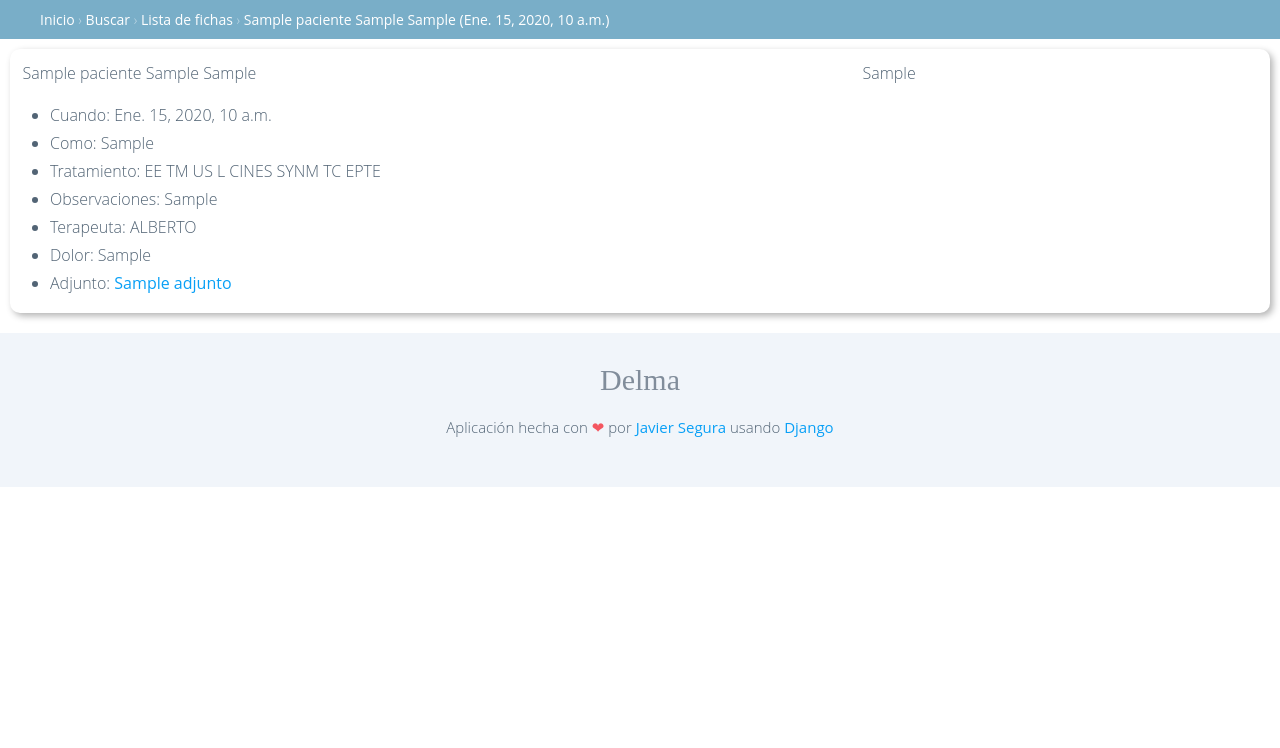
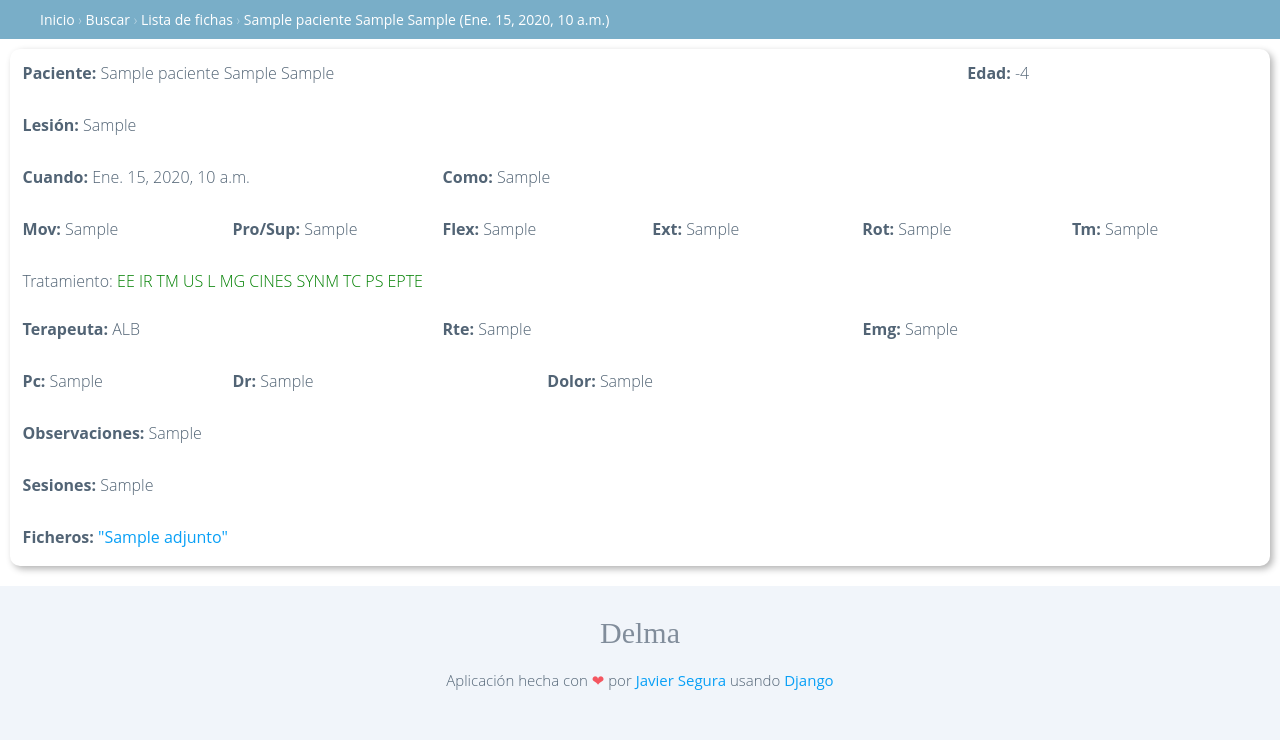
Before and after one commit to reciproco/delma, a Django app: page /fichas/1/ in a window 1280 px wide. Shown: the part 52-800 px from the top of the page. Run offline with Django 3.2, Linux system fonts and the light colour scheme; a user stored in the database is signed in; tables that the repository leaves empty hold one stand-in row (values such as "Sample post").

Commit message:
Primera aproximación a ficha completa

```diff
--- a/fichas/models.py
+++ b/fichas/models.py
@@ -1,7 +1,8 @@
 from django.db import models
-import os
 from uuid import uuid4
 from django.utils.translation import ugettext_lazy as _
+from django.utils import timezone
+
 
 def path_and_rename(instance, filename):
     instance.nombre = filename
@@ -11,6 +12,7 @@ def path_and_rename(instance, filename):
     else:
         filename = '{}.{}'.format(uuid4().hex, ext)
     return filename
+
 
 # Create your models here.
 class Paciente(models.Model):
@@ -25,12 +27,19 @@ class Paciente(models.Model):
     alta = models.DateTimeField()
 
     def _get_nombre_completo(self):
-        "Devuelve el nombre completo de la persona."
+        """Devuelve el nombre completo de la persona."""
         return '%s %s %s' % (self.nombre, self.apellido1, self.apellido2)
     nombre_completo = property(_get_nombre_completo)
 
+    def edad(self):
+        años = timezone.now().year - self.nacimiento.year
+
+        return años
+
+
     def __str__(self):
         return self.nombre_completo
+
 
 class Ficha(models.Model):
 
@@ -40,10 +49,21 @@ class Ficha(models.Model):
         ('CAR', _('CAROLINA')),
     )
 
-    paciente = models.ForeignKey(Paciente, on_delete=models.CASCADE, related_name='consultas')
+    paciente = models.ForeignKey(Paciente, on_delete=models.CASCADE,
+                                 related_name='consultas')
     lesion = models.CharField(max_length=1024)
-    cuando  = models.DateTimeField()
+    cuando = models.DateTimeField()
     como = models.CharField(max_length=1024)
+    mov = models.CharField(max_length=12)
+    prosup = models.CharField(max_length=12)
+    flex = models.CharField(max_length=12)
+    ext = models.CharField(max_length=12)
+    rot = models.CharField(max_length=12)
+    tm = models.CharField(max_length=12)
+    rte = models.CharField(max_length=24)
+    emg = models.CharField(max_length=128)
+    pc = models.CharField(max_length=24)
+    dr = models.CharField(max_length=24)
     tratamiento_ee = models.BooleanField(default=False)
     tratamiento_ir = models.BooleanField(default=False)
     tratamiento_tm = models.BooleanField(default=False)
@@ -56,21 +76,25 @@ class Ficha(models.Model):
     tratamiento_ps = models.BooleanField(default=False)
     tratamiento_epte = models.BooleanField(default=False)
     observaciones = models.TextField()
-    terapeuta = models.CharField(max_length=3,choices=TERAPEUTA_CHOICES, default='ALB')
+    terapeuta = models.CharField(max_length=3, choices=TERAPEUTA_CHOICES,
+                                 default='ALB')
     dolor = models.CharField(max_length=128)
     sesiones = models.TextField(max_length=1024)
 
     def __str__(self):
         return self.paciente.nombre_completo
 
+
 class Adjunto(models.Model):
     ficha = models.ForeignKey(Ficha, on_delete=models.CASCADE)
-    nombre  =  models.CharField(max_length=128)
+    nombre = models.CharField(max_length=128)
     fichero = models.FileField(upload_to=path_and_rename)
+
 
 class Abono(models.Model):
     cliente = models.ForeignKey(Paciente, on_delete=models.CASCADE)
-    periodo_inicio  = models.DateField()
-    periodo_fin  = models.DateField()
-    importe = models.DecimalField(max_digits=7, decimal_places=2,null=True, blank=True,default=0)
+    periodo_inicio = models.DateField()
+    periodo_fin = models.DateField()
+    importe = models.DecimalField(max_digits=7, decimal_places=2,
+                                  null=True, blank=True, default=0)
     pagado = models.BooleanField(default=False)
--- a/fichas/templates/fichas/ficha_detail.html
+++ b/fichas/templates/fichas/ficha_detail.html
@@ -10,21 +10,107 @@
     <div id="card">
       <div class="grid grid-fluid">
         <div class="row">
-          <div class="col-8" class="card-paciente">{{ object.paciente }}</div>
-          <div class="col-4">{{ object.lesion }}</div>
+          <div class="col-6" class="card-paciente"><strong>Paciente: </strong>{{ object.paciente }}</div>
+          <div class="col-3"></div>
+          <div class="col-3"><strong>Edad: </strong>{{ object.paciente.edad }}</div>
         </div>
         <div class="row">
-          <ul>
-            <li>Cuando: {{ object.cuando }}</li>
-            <li>Como: {{ object.como }}</li>
-            <li>Tratamiento: {{ object.tratamiento_ee|yesno:"EE," }} {{ object.tratamiento_IR|yesno:"IR," }} {{ object.tratamiento_tm|yesno:"TM," }} {{ object.tratamiento_us|yesno:"US," }} {{ object.tratamiento_l|yesno:"L," }} {{ object.tratamiento_MG|yesno:"MG," }} {{ object.tratamiento_cines|yesno:"CINES," }} {{ object.tratamiento_synm|yesno:"SYNM," }} {{ object.tratamiento_tc|yesno:"TC," }} {{ object.tratamiento_PS|yesno:"PS," }} {{ object.tratamiento_epte|yesno:"EPTE,  " }} </li>
-            <li>Observaciones: {{ object.observaciones }}</li>
-            <li>Terapeuta: {{ object.get_terapeuta_display }}</li>
-            <li>Dolor: {{ object.dolor }}</li>
-          {% for i in object.adjunto_set.all %}
-          <li>Adjunto: <a href="{{ i.fichero.url }}">{{i.nombre}}</a></li>
-          {% endfor %}
-          </ul>
+          <div class="col-12" class="card-paciente"><strong>Lesión: </strong>{{ object.lesion }}</div>
+        </div>
+        <div class="row">
+          <div class="col-4" class="card-paciente"><strong>Cuando: </strong>{{ object.cuando }}</div>
+          <div class="col-8"><strong>Como: </strong>{{ object.como }}</div>
+        </div>
+        <div class="row">
+          <div class="col-2" class="card-paciente"><strong>Mov: </strong>{{ object.mov }}</div>
+          <div class="col-2" class="card-paciente"><strong>Pro/Sup: </strong>{{ object.prosup }}</div>
+          <div class="col-2" class="card-paciente"><strong>Flex: </strong>{{ object.flex }}</div>
+          <div class="col-2" class="card-paciente"><strong>Ext: </strong>{{ object.ext }}</div>
+          <div class="col-2" class="card-paciente"><strong>Rot: </strong>{{ object.rot }}</div>
+          <div class="col-2" class="card-paciente"><strong>Tm: </strong>{{ object.tm }}</div>
+        </div>
+        <div class="col-12">
+         <label>Tratamiento:</label>
+         {% if object.tratamiento_ee %}
+         <label style="color:green;">EE</label>
+         {% else %}
+         <label style="color:#C0C0C0;">EE</label>
+         {% endif %}
+         {% if object.tratamiento_ir %}
+         <label style="color:green;">IR</label>
+         {% else %}
+         <label style="color:#C0C0C0;">IR</label>
+         {% endif %}
+         {% if object.tratamiento_tm %}
+         <label style="color:green;">TM</label>
+         {% else %}
+         <label style="color:#C0C0C0;">TM</label>
+         {% endif %}
+         {% if object.tratamiento_us %}
+         <label style="color:green;">US</label>
+         {% else %}
+         <label style="color:#C0C0C0;">US</label>
+         {% endif %}
+         {% if object.tratamiento_l %}
+         <label style="color:green;">L</label>
+         {% else %}
+         <label style="color:#C0C0C0;">L</label>
+         {% endif %}
+         {% if object.tratamiento_mg %}
+         <label style="color:green;">MG</label>
+         {% else %}
+         <label style="color:#C0C0C0;">MG</label>
+         {% endif %}
+         {% if object.tratamiento_cines %}
+         <label style="color:green;">CINES</label>
+         {% else %}
+         <label style="color:#C0C0C0;">CINES</label>
+         {% endif %}
+         {% if object.tratamiento_synm %}
+         <label style="color:green;">SYNM</label>
+         {% else %}
+         <label style="color:#C0C0C0;">SYNM</label>
+         {% endif %}
+         {% if object.tratamiento_tc %}
+         <label style="color:green;">TC</label>
+         {% else %}
+         <label style="color:#C0C0C0;">TC</label>
+         {% endif %}
+         {% if object.tratamiento_ps %}
+         <label style="color:green;">PS</label>
+         {% else %}
+         <label style="color:#C0C0C0;">PS</label>
+         {% endif %}
+         {% if object.tratamiento_epte %}
+         <label style="color:green;">EPTE</label>
+         {% else %}
+         <label style="color:#C0C0C0;">EPTE</label>
+         {% endif %}
+        </div>
+       </div>
+       <div class="row">
+         <div class="col-4" class="card-paciente"><strong>Terapeuta: </strong>{{ object.terapeuta }}</div>
+         <div class="col-4" class="card-paciente"><strong>Rte: </strong>{{ object.rte }}</div>
+         <div class="col-4" class="card-paciente"><strong>Emg: </strong>{{ object.emg }}</div>
+       </div>
+       <div class="row">
+         <div class="col-2" class="card-paciente"><strong>Pc: </strong>{{ object.pc }}</div>
+         <div class="col-3" class="card-paciente"><strong>Dr: </strong>{{ object.dr }}</div>
+         <div class="col-7" class="card-paciente"><strong>Dolor: </strong>{{ object.dolor }}</div>
+       </div>
+        <div class="row">
+          <div class="col-12" class="card-paciente"><strong>Observaciones: </strong>{{ object.observaciones }}</div>
+        </div>
+        <div class="row">
+          <div class="col-12" class="card-paciente"><strong>Sesiones: </strong>{{ object.sesiones }}</div>
+        </div>
+        <div class="row">
+          <div class="col-12">
+            <strong>Ficheros:</strong>
+            {% for i in object.adjunto_set.all %}
+                <a href="{{ i.fichero.url }}">"{{i.nombre}}"</a>
+            {% endfor %}
+          </div>
         </div>
       </div>
     </div>
```
Also changed, not shown: fichas/migrations/0007_auto_20160925_1625.py (added), 1 other file.
